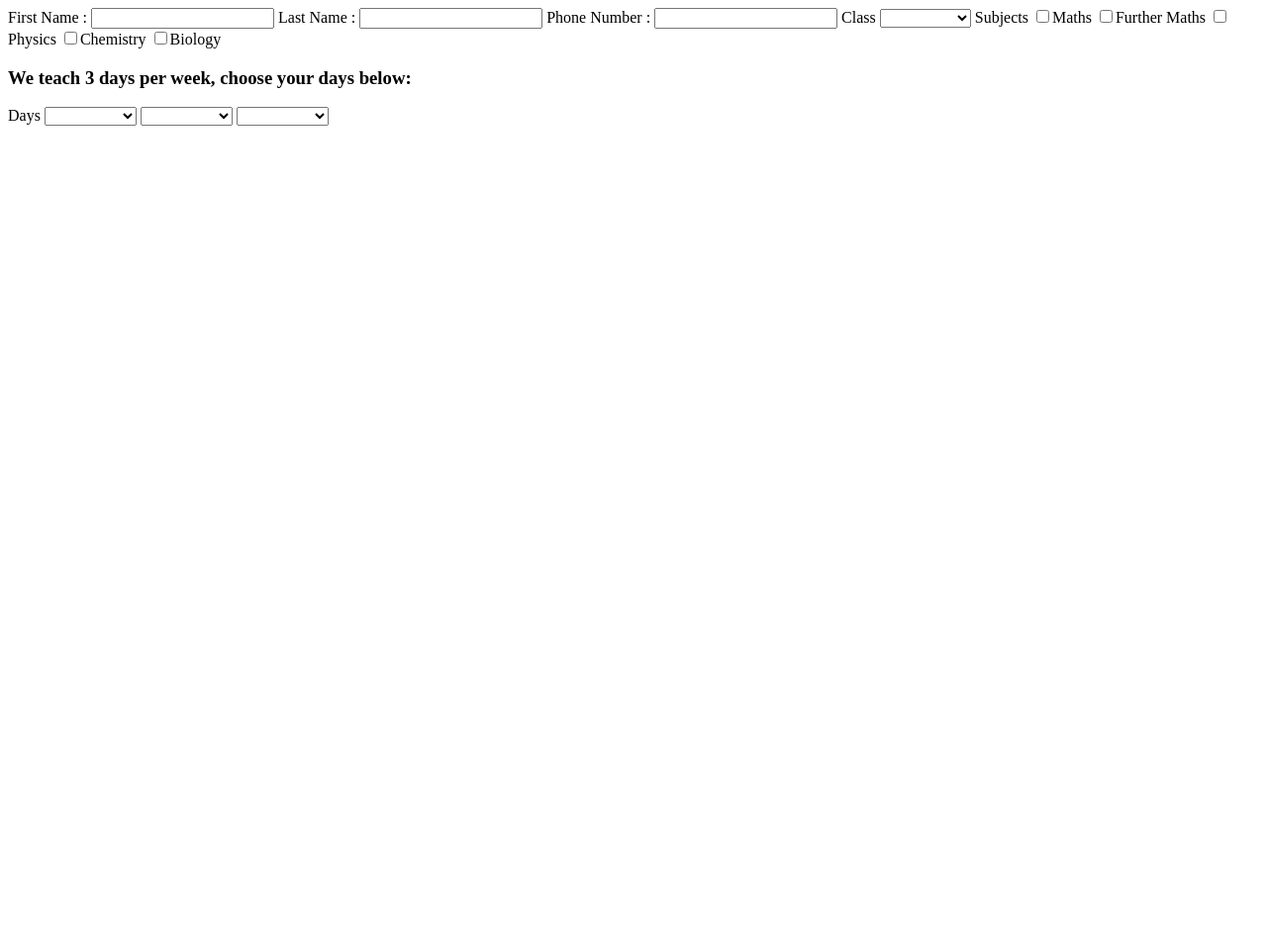
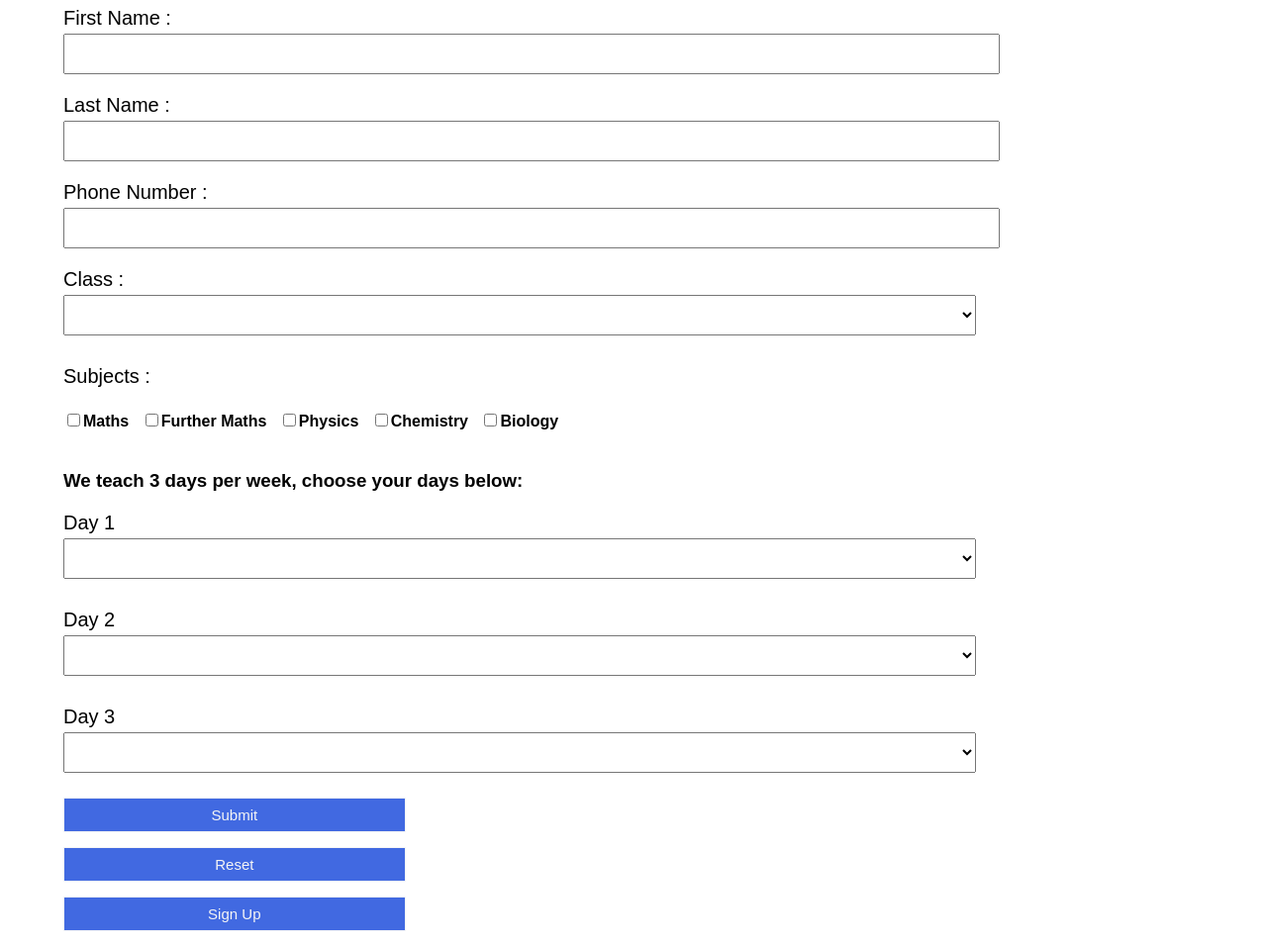
Before and after one commit to wilfried-237/CamerHomeTeach-Registration-Form, a plain HTML site: page index.html in a window 1280 px wide. Shown: the part 73-1029 px from the top of the page at 99% size. Before the commit the page ends 800 px from the top, so only its background shows below. Drawn offline with Linux system fonts and the light colour scheme.

Commit message:
Form finalisation

```diff
--- a/index.html
+++ b/index.html
@@ -6,8 +6,10 @@
     <meta name="viewport" content="width=device-width, initial-scale=1.0">
     <title>Camer Home Teach Form</title>
     <link rel="stylesheet" href="style.css">
+
 </head>
 <body>
+    <div class="main">
         <h1>REGISTRATION FORM</h1>
         <label for="firstName">First Name :</label>
         <input type="text" name="First Name" id="" required>
@@ -16,7 +18,7 @@
         <label for="Tel">Phone Number :</label>
         <input type="tel" name="tel" id="" required>
 
-    <label for="Class">Class</label>
+        <label for="Class">Class :</label>
         <select name="Class" id="" required>
             <option value=""></option>
             <option value="Form 4">Form 4</option>
@@ -25,16 +27,16 @@
             <option value="Chemistry">Upper Sixth</option>
         </select>
 
-    <label for="Subjects">Subjects</label>
-    <input type="checkbox" value="Math" name="class" id="">Maths
-    <input type="checkbox" value="F.Math" name="class" id="">Further Maths
-    <input type="checkbox" value="Physics" name="class" id="">Physics
-    <input type="checkbox" value="Chemistry" name="class" id="">Chemistry
-    <input type="checkbox" value="Biology" name="class" id="">Biology
+        <label for="Subjects">Subjects :</label>
+        <input type="checkbox" value="Math" name="class" id="" required><h4>Maths</h4>
+        <input type="checkbox" value="F.Math" name="class" id=""><h4>Further Maths</h4>
+        <input type="checkbox" value="Physics" name="class" id=""><h4> Physics</h4>
+        <input type="checkbox" value="Chemistry" name="class" id=""><h4> Chemistry</h4>
+        <input type="checkbox" value="Biology" name="class" id=""><h4> Biology</h4>
 
         <h3>We teach 3 days per week, choose your days below:</h3>
-    <label for="Days">Days</label>
-    <select name="Day1" id="">
+        <label for="Days">Day 1</label>
+        <select name="Day1" id="" required>
             <option value=""></option>
             <option value="Monday">Monday</option>
             <option value="Tuesday">Tuesday</option>
@@ -44,7 +46,8 @@
             <option value="Saturday">Saturday</option>
             <option value="Sunday">Sunday</option>
         </select>
-    <select name="Day2" id="">
+        <label for="Day2">Day 2</label>
+        <select name="Day2" id="" required>
             <option value=""></option>
             <option value="Monday">Monday</option>
             <option value="Tuesday">Tuesday</option>
@@ -54,7 +57,8 @@
             <option value="Saturday">Saturday</option>
             <option value="Sunday">Sunday</option>
         </select>
-    <select name="Day3" id="">
+        <label for="Day 3">Day 3</label>
+        <select name="Day3" id="" required>
             <option value=""></option>
             <option value="Monday">Monday</option>
             <option value="Tuesday">Tuesday</option>
@@ -64,6 +68,9 @@
             <option value="Saturday">Saturday</option>
             <option value="Sunday">Sunday</option>
         </select>
-
+        <button type="submit">Submit</button>
+        <button type="reset">Reset</button>
+        <button>Sign Up</button>
+    </div>
 </body>
 </html>
--- a/style.css
+++ b/style.css
@@ -0,0 +1,40 @@
+body{
+    margin: 0;
+    padding: 0;
+    font-family: Arial, Helvetica, sans-serif;
+}
+h1{
+    color: royalblue;
+}
+.main{
+    width: 90%;
+    margin: auto;
+}
+label{
+    display: block;
+    margin: 20px 0px 4px 0px;
+    font-size: 20px;
+}
+input[type="text"], input[type="tel"], select{
+    padding: 10px;
+    width: 80%;
+    font-size: 15px;
+}
+h4{
+    display:inline-block;
+    margin-right: 8px;
+}
+select{
+    margin-bottom: 10px;
+}
+button{
+    display: block;
+    width: 30%;
+    margin: auto;
+    margin: 15px auto 15px 0;
+    padding: 8px;
+    font-size: 15px;
+    color: whitesmoke;
+    background-color: royalblue;
+    border: 1px solid ;
+}
```
Lines whose indentation alone changed are shown as unchanged.
